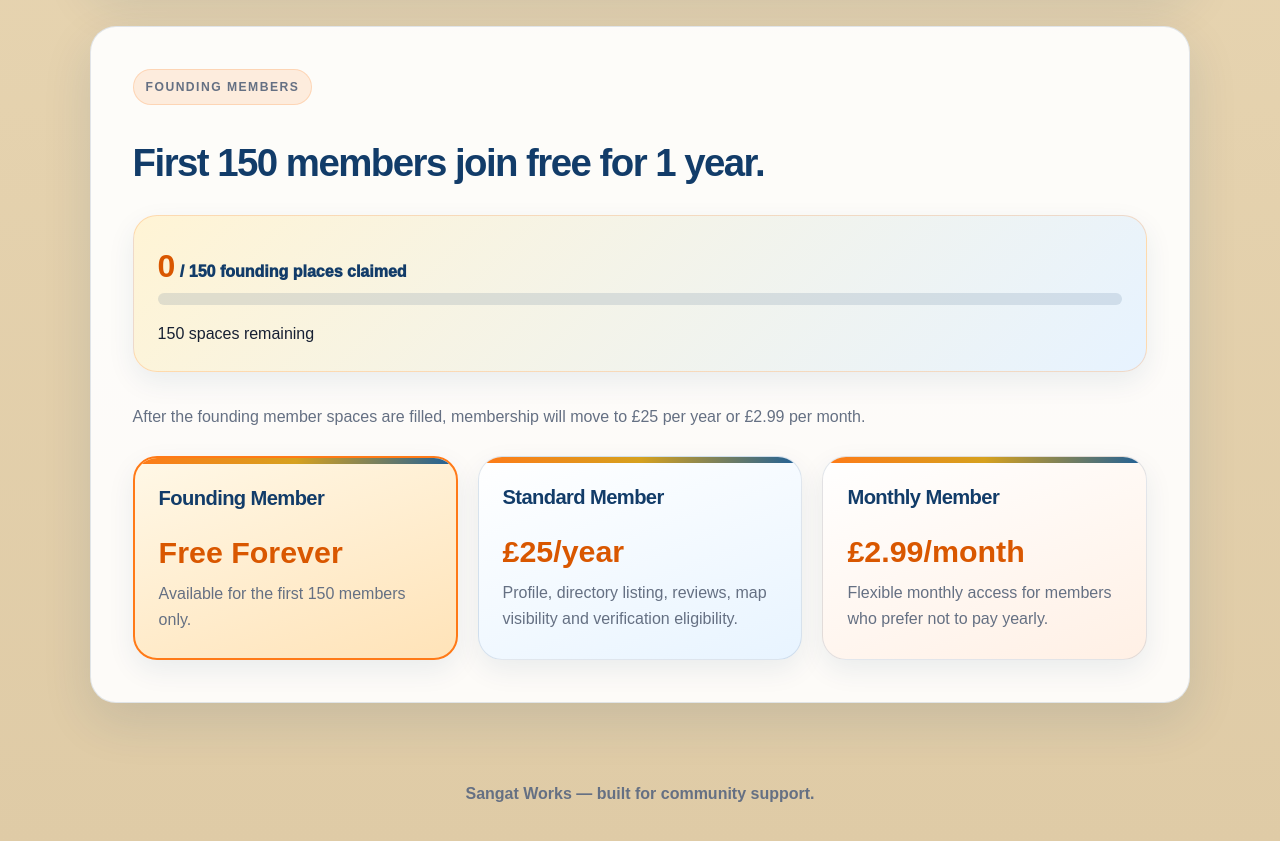
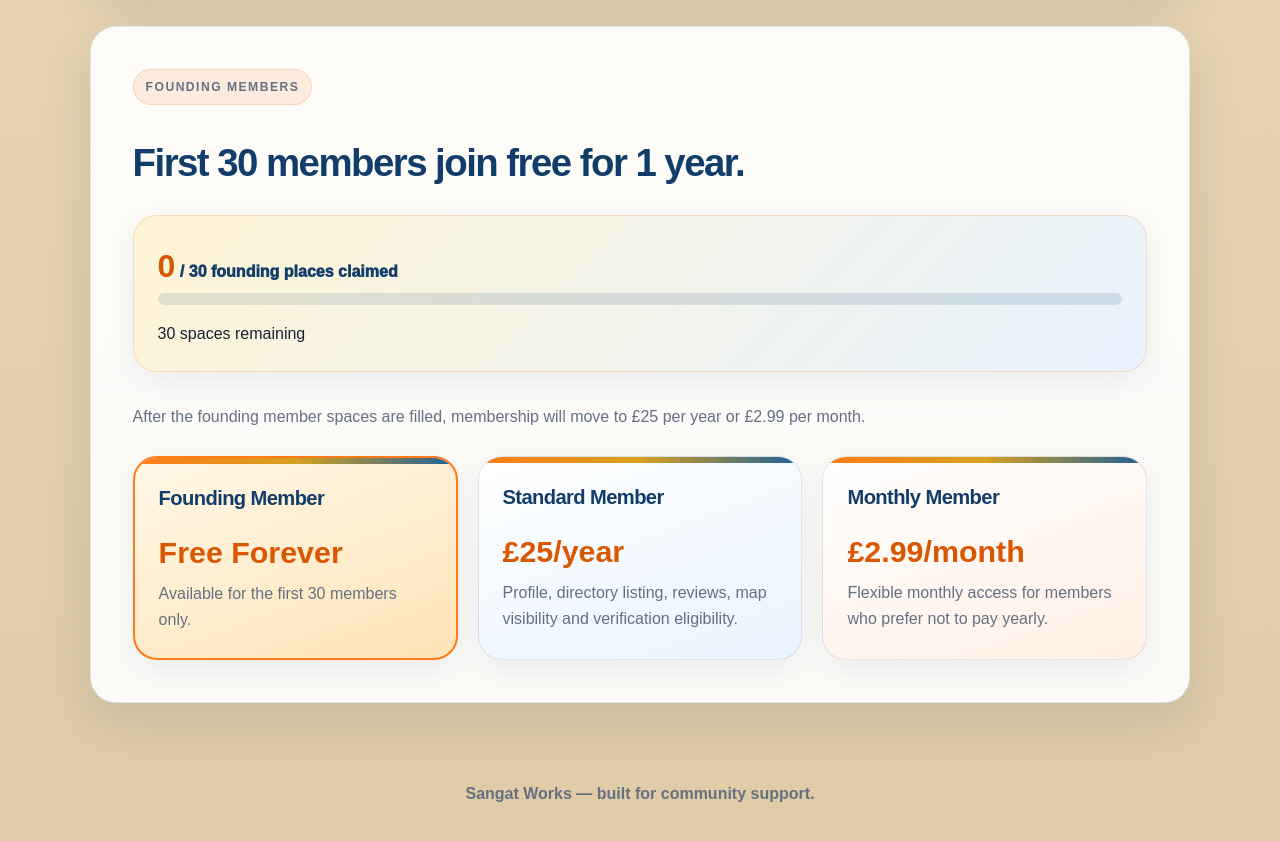
Before and after one commit to RajSingh69/sangat-works, a website with bundled scripts: page index.html in a window 1280 px wide. Shown: the part 1660-2501 px from the top of the page. Built offline with nearby package versions, Linux system fonts and the light colour scheme; no server answers.

Commit message:
Change founding member limit to 30

```diff
--- a/index.html
+++ b/index.html
@@ -147,18 +147,18 @@
 
   <section class="pricing-section">
     <p class="eyebrow">Founding Members</p>
-    <h2>First 150 members join free for 1 year.</h2>
+    <h2>First 30 members join free for 1 year.</h2>
 
 
     <div class="founding-counter-box">
       <strong id="foundingClaimed">0</strong>
-      <span>/ 150 founding places claimed</span>
+      <span>/ 30 founding places claimed</span>
 
       <div class="strength-bar">
         <div id="foundingCounterFill"></div>
       </div>
 
-      <p id="foundingRemaining">150 spaces remaining</p>
+      <p id="foundingRemaining">30 spaces remaining</p>
     </div>
 
 
@@ -172,7 +172,7 @@
       <div class="pricing-card highlighted">
         <h3>Founding Member</h3>
         <strong>Free Forever</strong>
-        <p>Available for the first 150 members only.</p>
+        <p>Available for the first 30 members only.</p>
       </div>
 
       <div class="pricing-card">
--- a/js/founding-counter.js
+++ b/js/founding-counter.js
@@ -24,7 +24,7 @@ async function loadFoundingCounter() {
     }
   });
 
-  const max = 150;
+  const max = 30;
   const remaining = Math.max(max - claimed, 0);
   const percent = Math.min((claimed / max) * 100, 100);
 
```
